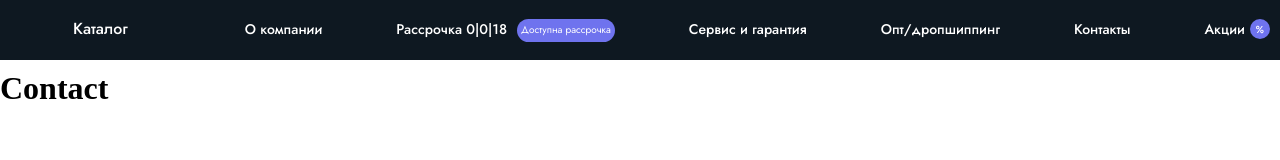
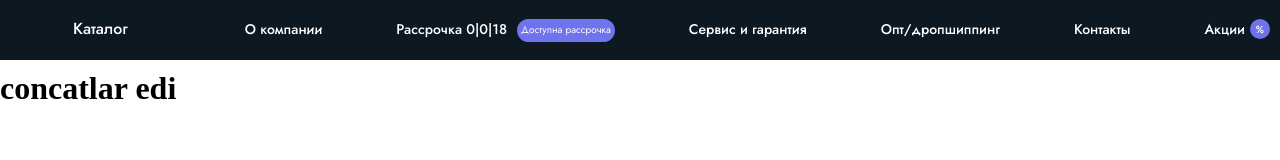
Before and after one commit to Uzwebprogram/Project-market-team, a React (Create React App) app: page /Contact in a window 1280 px wide. Shown: the part 128-288 px from the top of the page. Built offline with nearby package versions, Linux system fonts and the light colour scheme.

Commit message:
add conact

```diff
--- a/src/Pages/Contact/Contact.jsx
+++ b/src/Pages/Contact/Contact.jsx
@@ -4,7 +4,7 @@ function Contact() {
     return(
         <>
                 <Header/>
-        <h1>Contact</h1>
+        <h1>concatlar edi</h1>
         </>
     )
 }
```
